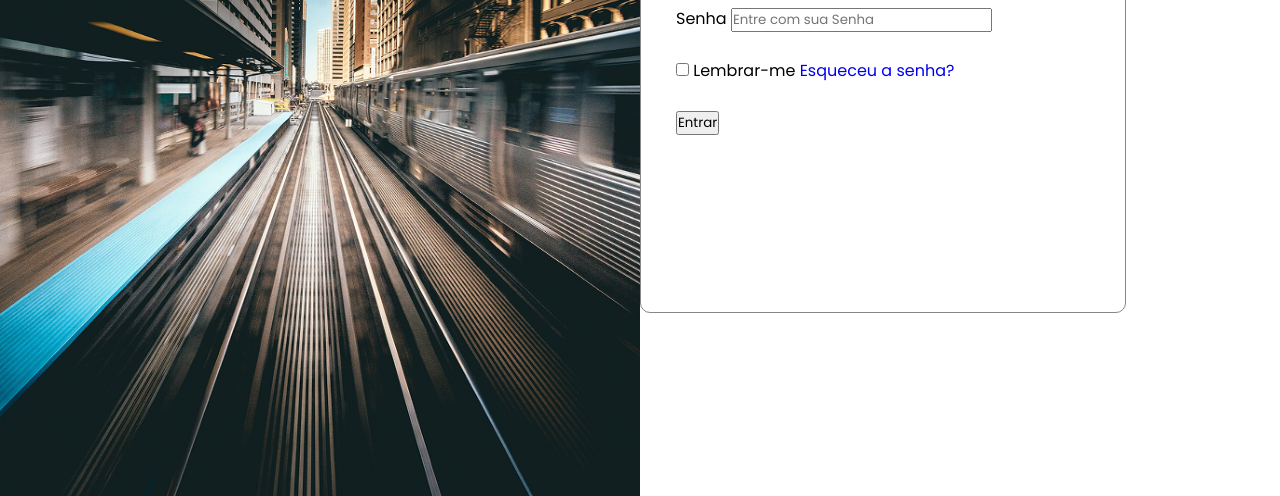
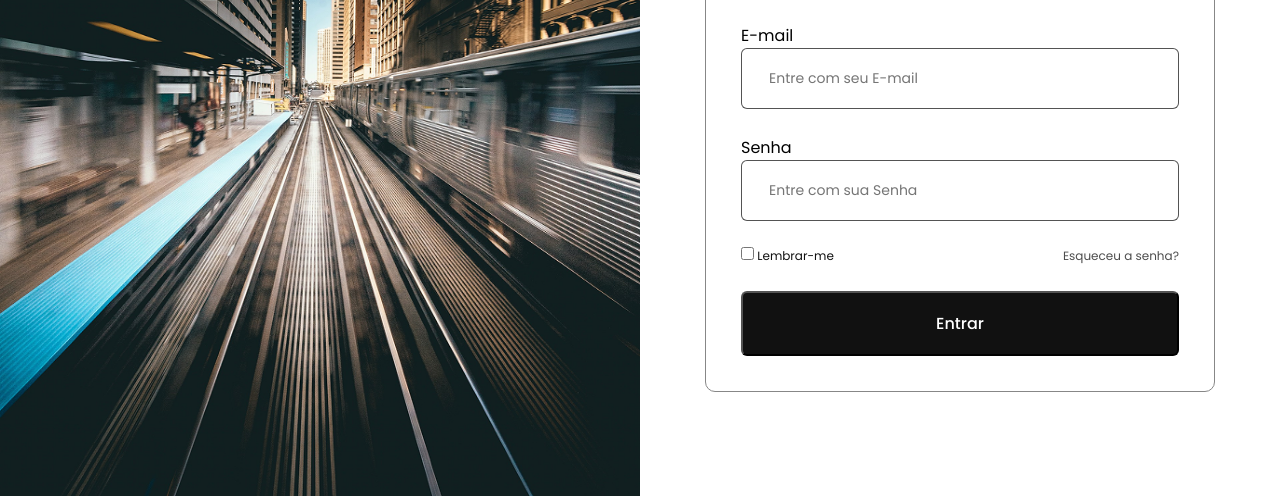
Before and after one commit to lucasegurao/tela-login, a plain HTML site: page index.html in a window 1280 px wide. Shown: the part 304-800 px from the top of the page. Drawn offline with Linux system fonts and the light colour scheme.

Commit message:
projeto desenvolvido em aula

```diff
--- a/assets/css/style.css
+++ b/assets/css/style.css
@@ -21,10 +21,9 @@ body {
     .login {
         display: flex;
         flex-direction: column;
-        height: 617px;
+        margin: auto;
         gap: 26px;
         border-radius: 10px;
-        border-width: 0.5px;
         padding: 35px;
         border: 0.5px solid #878787
     }
@@ -55,4 +54,46 @@ body {
             }
         }
     }
+
+    & .senha {
+        & form {
+            font-size: 16px;
+            display: flex;
+            flex-direction: column;
+        }
+
+        & input {
+            padding: 19px 27px;
+            border-radius: 6px;
+            border: 1px solid #282828CC;
+            font-size: 14px;
+        }
+    }
+
+    & .opcoes {
+        display: flex;
+        justify-content: space-between;
+
+        & label {
+            font-size: 12px;
+            color: #111111;
+
+        }
+
+        & a {
+            font-size: 12px;
+            color: #4D4D4D;
+        }
+    }
+
+    & .btn {
+        & button {
+            border-radius: 6px;
+            padding: 18px 193px;
+            background-color: #111111;
+            font-weight: 500;
+            font-size: 16px;
+            color: #FFFFFF;
+        }
+    }
 }
--- a/index.html
+++ b/index.html
@@ -5,6 +5,7 @@
     <meta name="viewport" content="width=device-width, initial-scale=1.0">
     <title>Tela Login</title>
     <link rel="stylesheet" href="./assets/css/style.css">
+    <link rel="stylesheet" href="https://cdnjs.cloudflare.com/ajax/libs/font-awesome/6.7.2/css/all.min.css" integrity="sha512-Evv84Mr4kqVGRNSgIGL/F/aIDqQb7xQ2vcrdIwxfjThSH8CSR7PBEakCr51Ck+w+/U6swU2Im1vVX0SVk9ABhg==" crossorigin="anonymous" referrerpolicy="no-referrer" />
 </head>
 <body>
     <img src="./assets/img/img-train.png" height="1031" width="687" alt="imagem">
@@ -14,7 +15,7 @@
                 </div>
                 <div class="subtitle">
                     <h1>Faça seu login</h1>
-                    <p>Utilize as credenciais fornecidas pelo administrador</p>
+                    <p>Utilize as credenciais fornecidas <br> pelo administrador</p>
                 </div>
 
             <div class="email">
@@ -27,7 +28,6 @@
                     <form action="senha">
                         <label for="senha">Senha</label>
                         <input type="password" id="senha" placeholder="Entre com sua Senha">
-                     <!--    <img src="./assets/img/senha.svg" alt="senha"> -->
                     </form>
                 </div>
                 <div class="opcoes">
```
Also changed, not shown: assets/img/eye-slash-solid.svg (added), assets/img/img-senha.png (added).
